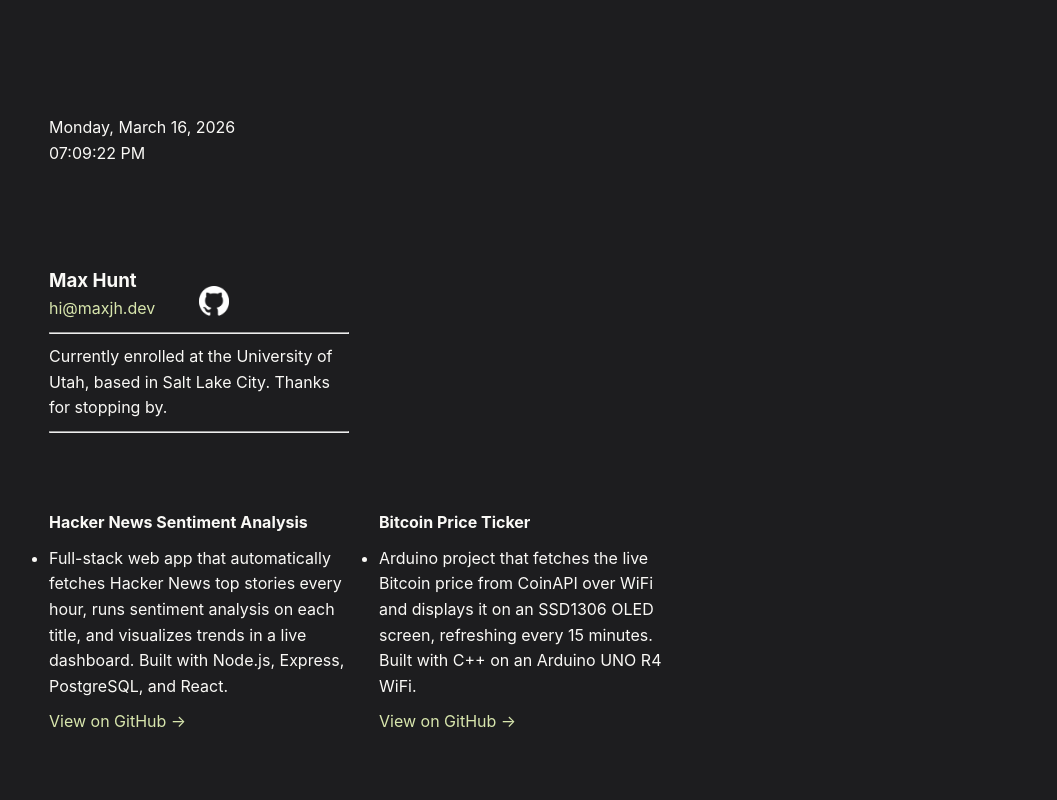
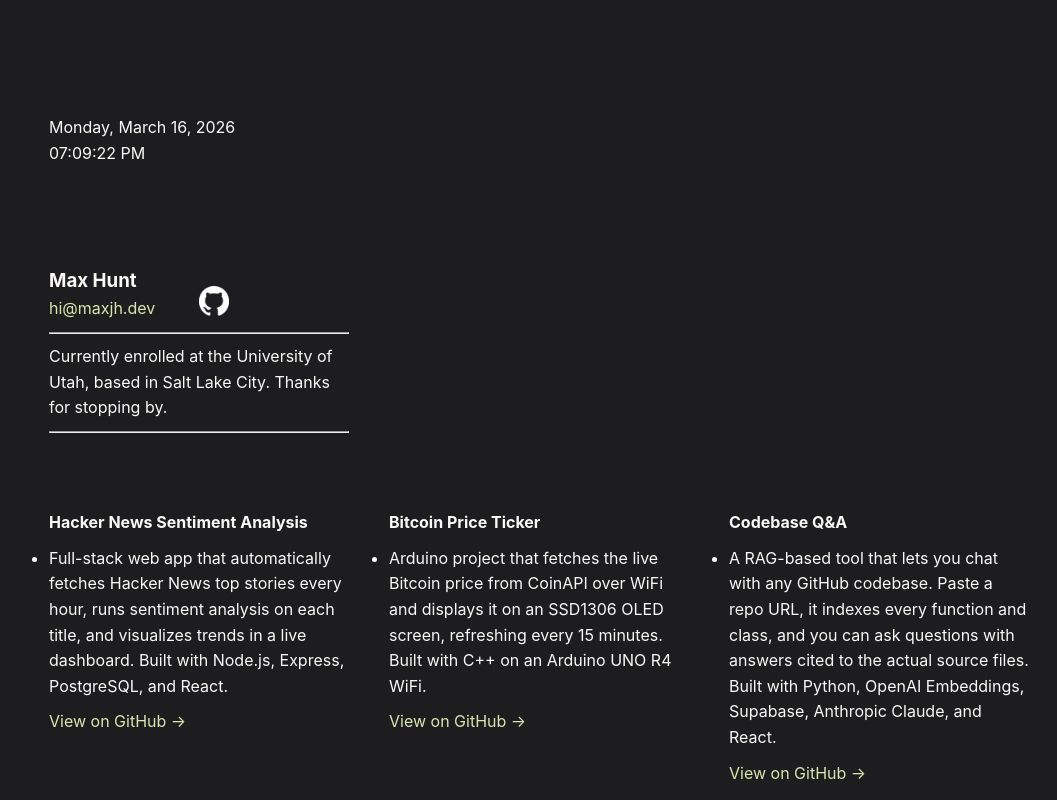
Before and after one commit to tastefulblues/portfolio, a React (Vite) app: page / in a window 1280 px wide. Shown: the whole page, without its empty margins (79-1136 px from the left). Built offline with nearby package versions, Linux system fonts and the light colour scheme.

Commit message:
increased grid width to support 3 columns, added project

```diff
--- a/src/App.jsx
+++ b/src/App.jsx
@@ -54,6 +54,20 @@ function App() {
         View on GitHub →
         </a>
       </div>
+
+      <div className = "projectCard">
+        <h4 className = "projectHead">Codebase Q&A</h4>
+        <ul className = "a">
+          <li>A RAG-based tool that lets you chat with any GitHub codebase.
+            Paste a repo URL, it indexes every function and class, and you
+            can ask questions with answers cited to the actual source files.
+            Built with Python, OpenAI Embeddings, Supabase, Anthropic Claude, and React.
+          </li>
+        </ul>
+        <a href = "https://github.com/tastefulblues/codebase-qa" target = "_blank" className = "projectLink">
+        View on GitHub →
+        </a>
+      </div>
     </div>
   </>
   )
--- a/src/index.css
+++ b/src/index.css
@@ -44,7 +44,7 @@ body
   display: grid;
   grid-template-columns: repeat(auto-fit, minmax(300px, 1fr));
   gap: 30px;
-  max-width: 630px;
+  max-width: 990px;
   padding-top: 10px;
   padding-bottom: 10px;
   margin-top: 5%;
```
